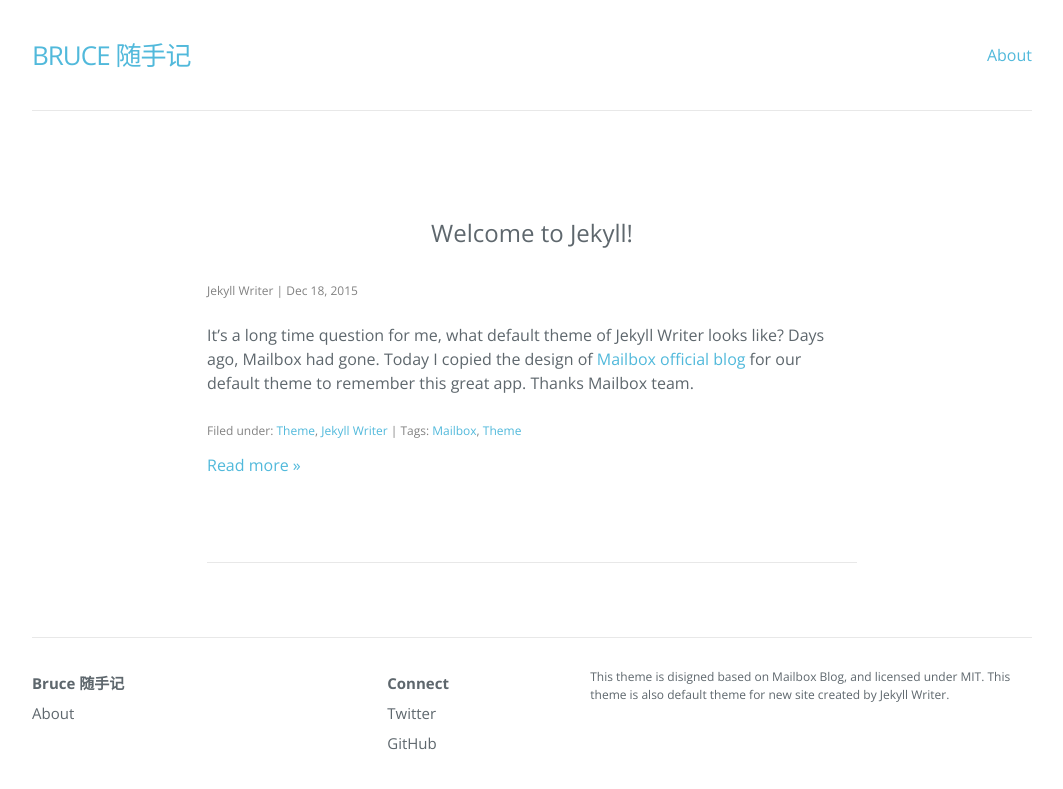
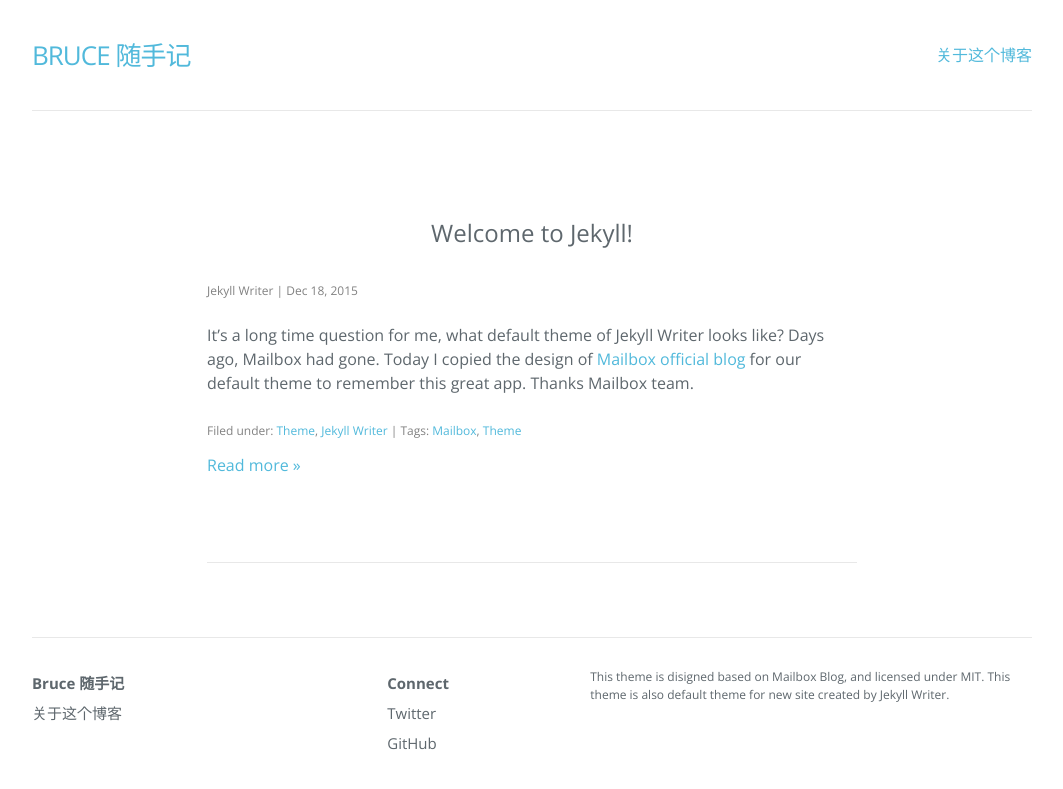
Before and after one commit to Bruce-TheBigFive/blog, a Jekyll site: the page built from index.html, in a window 1280 px wide. Shown: the top 789 px of the page, without its empty margins (108-1171 px from the left). Built offline with Jekyll 4.4.1, drawn with Linux system fonts in a browser that asks for light colours; nearby versions of some CDN libraries; the list of posts is cut into pages by our own code.

Commit message:
Update about.md

```diff
--- a/about.md
+++ b/about.md
@@ -1,6 +1,6 @@
 ---
 layout: page
-title: About
+title: 关于这个博客
 permalink: /about/
 ---
 
```
